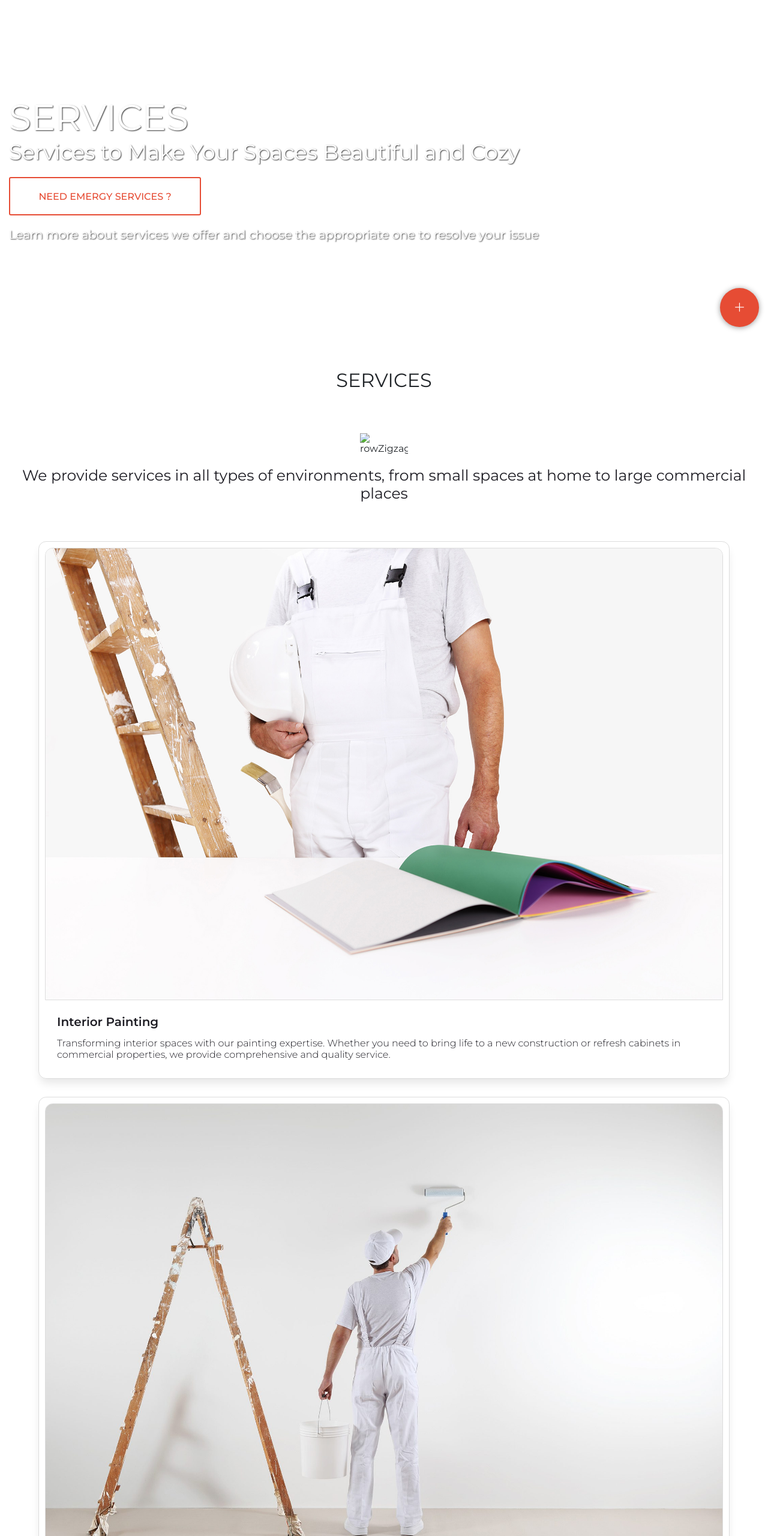
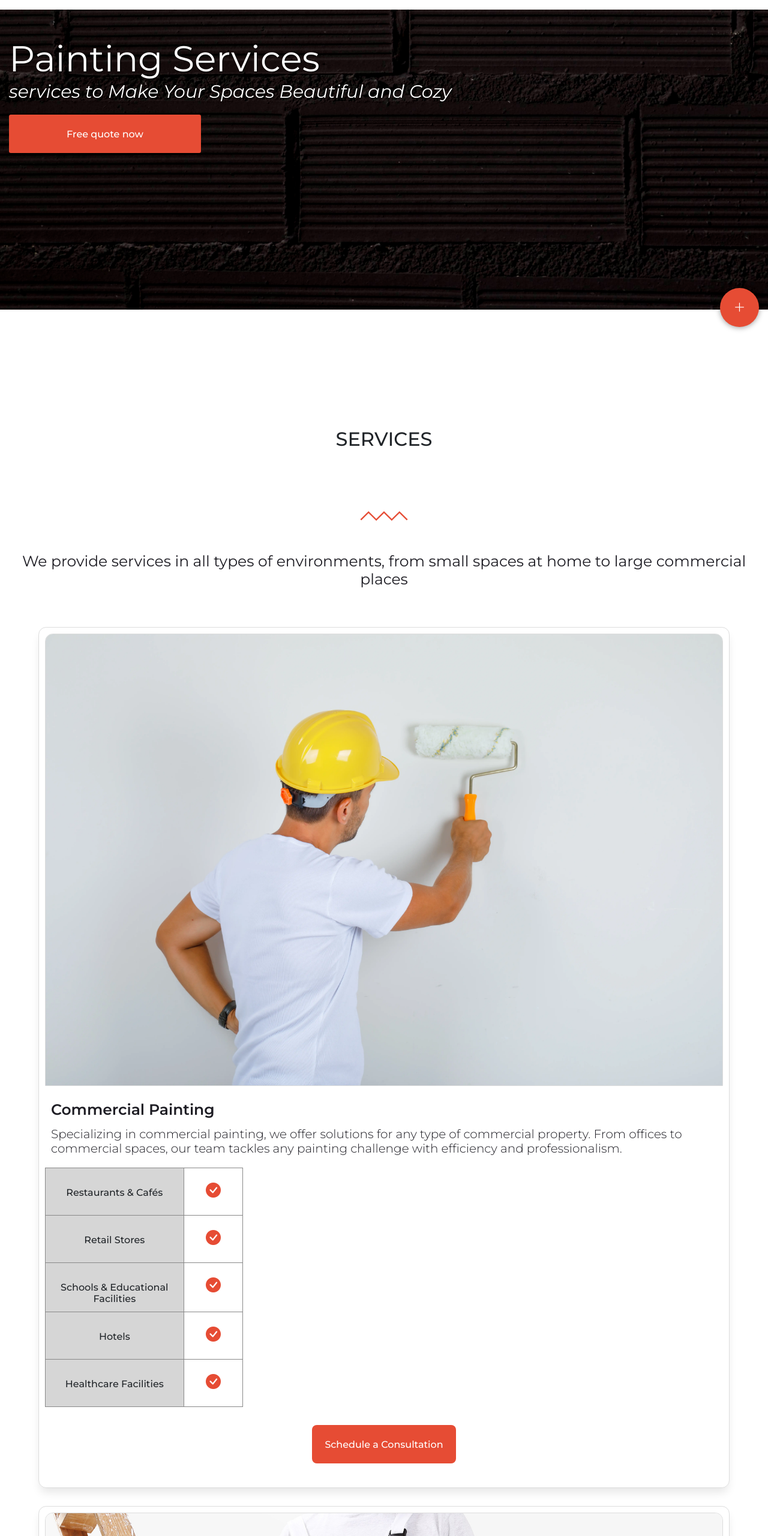
Before and after one commit to JotaJotaM1/adrian_page, a plain HTML site: page services.html in a window 1280 px wide. Shown: the part 240-2800 px from the top of the page at 60% size. Drawn offline with nearby package versions, Linux system fonts and the light colour scheme.

Commit message:
Service table is created, and the service banner is redesigned

```diff
--- a/css/services.css
+++ b/css/services.css
@@ -18,7 +18,7 @@ body {
 }
 
 main {
-    padding: 30% 0;
+    padding: 20% 0;
 }
 
 .rowSliderSer {
@@ -28,28 +28,31 @@ main {
 }
 
 .sectionOneSer {
+    height: 500px;
     padding: 15px;
     color: var(--whiteGeneral);
-    background: url(../img/vista-superior-lata-pintura.jpg) right bottom / cover no-repeat;
+    background: url(../img/silder4.jpg) center / cover no-repeat;
 }
 
 .titleH1Ser {
+    padding: 30px 0 0;
     font-size: 60px;
     text-shadow: 1px 1px 2px rgba(0, 0, 0, 0.8);
 }
 
 .titleH2ser {
-    font-size: 35px;
+    font-style: italic;
+    font-size: 30px;
     text-shadow: 1px 1px 2px rgba(0, 0, 0, 0.8);
 }
 
 .buttonOneSer {
     height: 4rem;
     width: 20rem;
+    border: none;
     border-radius: 0.2rem;
-    background-color: var(--whiteGeneral);
-    border: 2px solid var(--orangeGeneral);
-    color: var(--orangeGeneral);
+    background-color: var(--orangeGeneral);
+    color: var(--whiteGeneral);
     margin: 20px 0;
     font-weight: 500;
 }
@@ -60,6 +63,7 @@ main {
 }
 
 .titleServis{
+    font-weight: 500;
     padding: 15% 8px 5%;
     text-align: center;
     font-size: 32px;
@@ -117,16 +121,72 @@ main {
 
 .containInfoSer{
     width: 100%;
-    padding: 20px;
+    padding: 20px 10px;
 }
 
 .titleH2InfoSer{
-    font-size: 20px;
+    font-size: 25px;
     padding-bottom: 14px;
     color:var(--blackText);
     font-weight: 600;
 }
 .textH2Info{
+    font-size: 20px;
     color:var(--blackText);
     font-weight: 300;
 }
+
+.TableForServcies {
+    border-collapse: collapse;
+    width: 100%;
+    border-radius: 3rem;
+}
+
+.TableForServcies, .TableForServcies th, .TableForServcies td {
+    border: 1px solid #898989;
+    padding: 12px;
+    text-align: center;
+}
+
+.TableForServcies td:nth-child(1) {
+    font-weight: 500;
+    background-color: #d6d6d6;
+}
+
+.TableForServcies td:nth-child(2) {
+    background-color: white;
+    width: 30%;
+    height: 50px;
+    line-height: 50px;
+}
+
+.checkTableSer{
+    font-size: 25px;
+    color: var(--orangeGeneral);
+}
+
+.contianBtn-table{
+    width: 100%;
+    display: flex;
+    flex-direction: column;
+    justify-content: center;
+    align-items: center;
+
+}
+
+.btn-services-table{
+    height: 4rem;
+    width: 15rem;
+    margin: 30px 0;
+    font-weight: 500;
+    border: none;
+    border-radius: 0.5rem;
+    color: var(--whiteGeneral);
+    background-color: var(--orangeGeneral);
+
+}
+.btn-services-table:hover {
+    background-color: var(--whiteGeneral);
+    color: var(--orangeGeneral);
+    border: 4px solid var(--orangeGeneral);
+}
--- a/services.html
+++ b/services.html
@@ -47,25 +47,66 @@
         <section class="sectionOneSer">
             <div class="containSer">
                 <div class="containTittlesSer">
-                    <h1 class="titleH1Ser">SERVICES</h1>
-                    <h2 class="titleH2ser">Services to Make Your Spaces Beautiful and Cozy</h2>
+                    <h1 class="titleH1Ser">Painting Services</h1>
+                    <p class="titleH2ser">services to Make Your Spaces Beautiful and Cozy</p>
                 </div>
                 <div class="containButtonSer">
-                    <button class="buttonOneSer">NEED EMERGY SERVICES ?</button>
-                    <p class="textButtonsSer">Learn more about services we offer and choose the appropriate one to
-                        resolve your issue</p>
+                    <button class="buttonOneSer">Free quote now</button>
                 </div>
+
+
             </div>
         </section>
 
 
+        <div>
+            <p class="titleServis">SERVICES</p>
+            <img class="rowZigzagSer" src="./img/zigzag-green.svg" alt="rowZigzagAboutUs">
+            <p class="textServis">We provide services in all types of environments, from small spaces at home to
+                large commercial places</p>
+        </div>
+        <section>
+            <div class="containFatherCardSer">
+                <div class="containCardSer">
+                    <picture class="containImgSer">
+                        <img class="imgSer" src="./img/home2.webp" alt="free_Puff">
 
-        <section>
-            <div>
-                <p class="titleServis">SERVICES</p>
-                <img class="rowZigzagSer" src="./img/zigzag-green.webp" alt="rowZigzagAboutUs">
-                <p class="textServis">We provide services in all types of environments, from small spaces at home to
-                    large commercial places</p>
+                    </picture>
+                    <div class="containInfoSer">
+                        <h2 class="titleH2InfoSer">Commercial Painting</h2>
+                        <p class="textH2Info">Specializing in commercial painting, we offer solutions for any type of
+                            commercial property. From offices to commercial spaces, our team tackles any painting
+                            challenge with efficiency and professionalism.</p>
+                    </div>
+                    <div>
+                        <table class="TableForServcies">
+                            <tr>
+                                <td>Restaurants & Cafés</td>
+                                <td><i class="checkTableSer bi-check-circle-fill"></i></td>
+                            </tr>
+                            <tr>
+                                <td>Retail Stores</td>
+                                <td><i class="checkTableSer bi-check-circle-fill"></i></i></td>
+                            </tr>
+                            <tr>
+                                <td>Schools & Educational Facilities</td>
+                                <td><i class="checkTableSer bi-check-circle-fill"></i></td>
+                            </tr>
+                            <tr>
+                                <td>Hotels</td>
+                                <td><i class="checkTableSer bi-check-circle-fill"></i></td>
+                            </tr>
+                            <tr>
+                                <td>Healthcare Facilities</td>
+                                <td><i class="checkTableSer bi-check-circle-fill"></i></td>
+                            </tr>
+                        </table>
+                    </div>
+                    <div class="contianBtn-table">
+                        <button class="btn-services-table">Schedule a Consultation</button>
+                    </div>
+                </div>
+
             </div>
             <div class="containFatherCardSer">
                 <div class="containCardSer">
@@ -73,51 +114,38 @@
                         <img class="imgSer" src="./img/services_interior.jpg" alt="free_Puff">
                     </picture>
                     <div class="containInfoSer">
-                        <h2 class="titleH2InfoSer">Interior Painting</h2>
-                        <p class="textH2Info">Transforming interior spaces with our painting expertise. Whether you need
-                            to bring life to a new construction or refresh cabinets in commercial properties, we provide
-                            comprehensive and quality service.</p>
-                    </div>
-                </div>
-            </div>
-            <div class="containFatherCardSer">
-                <div class="containCardSer">
-                    <picture class="containImgSer">
-                        <img class="imgSer" src="./img/services_exterrior8.jpg" alt="free_Puff">
-                    </picture>
-                    <div class="containInfoSer">
-                        <h2 class="titleH2InfoSer">Exterior Painting</h2>
-                        <p class="textH2Info">Giving a new look to your exteriors. Our exterior painting services
-                            include solutions for any type of surface. From quick repairs to a complete overhaul, we are
-                            here to meet your needs.</p>
-                    </div>
-                </div>
-            </div>
-            <div class="containFatherCardSer">
-                <div class="containCardSer">
-                    <picture class="containImgSer">
-                        <img class="imgSer" src="./img/services_comercial.jpg" alt="free_Puff">
-                    </picture>
-                    <div class="containInfoSer">
-                        <h2 class="titleH2InfoSer">Commercial Painting</h2>
-                        <p class="textH2Info">Specializing in commercial painting, we offer solutions for any type of
-                            commercial property. From offices to commercial spaces, our team tackles any painting
-                            challenge with efficiency and professionalism.</p>
-                    </div>
-                </div>
-            </div>
-            <div class="containFatherCardSer">
-                <div class="containCardSer">
-                    <picture class="containImgSer">
-                        <img class="imgSer" src="./img/home2.webp" alt="free_Puff">
-                    </picture>
-                    <div class="containInfoSer">
                         <h2 class="titleH2InfoSer">Residential Painting</h2>
                         <p class="textH2Info">Enhancing homes with our residential painting services. Whether it's a
                             color change on the walls or a complete renovation, we take care of every detail to achieve
                             stunning results in residential projects.</p>
                     </div>
+                    <table class="TableForServcies">
+                        <tr>
+                            <td>Single-Family Homes:</td>
+                            <td><i class="checkTableSer bi-check-circle-fill"></i></td>
+                        </tr>
+                        <tr>
+                            <td>Townhouses:</td>
+                            <td><i class="checkTableSer bi-check-circle-fill"></i></i></td>
+                        </tr>
+                        <tr>
+                            <td>High-Rise Apartments:</td>
+                            <td><i class="checkTableSer bi-check-circle-fill"></i></td>
+                        </tr>
+                        <tr>
+                            <td>Vacation Homes:</td>
+                            <td><i class="checkTableSer bi-check-circle-fill"></i></td>
+                        </tr>
+                        <tr>
+                            <td>Lofts:</td>
+                            <td><i class="checkTableSer bi-check-circle-fill"></i></td>
+                        </tr>
+                    </table>
+                    <div class="contianBtn-table">
+                        <button class="btn-services-table">Get Your Free Quote</button>
+                    </div>
                 </div>
+
             </div>
         </section>
 
```
Also changed, not shown: img/silder4.jpg (added), img/slider2.png (added), img/slider3.jpg (added), 1 other file.
